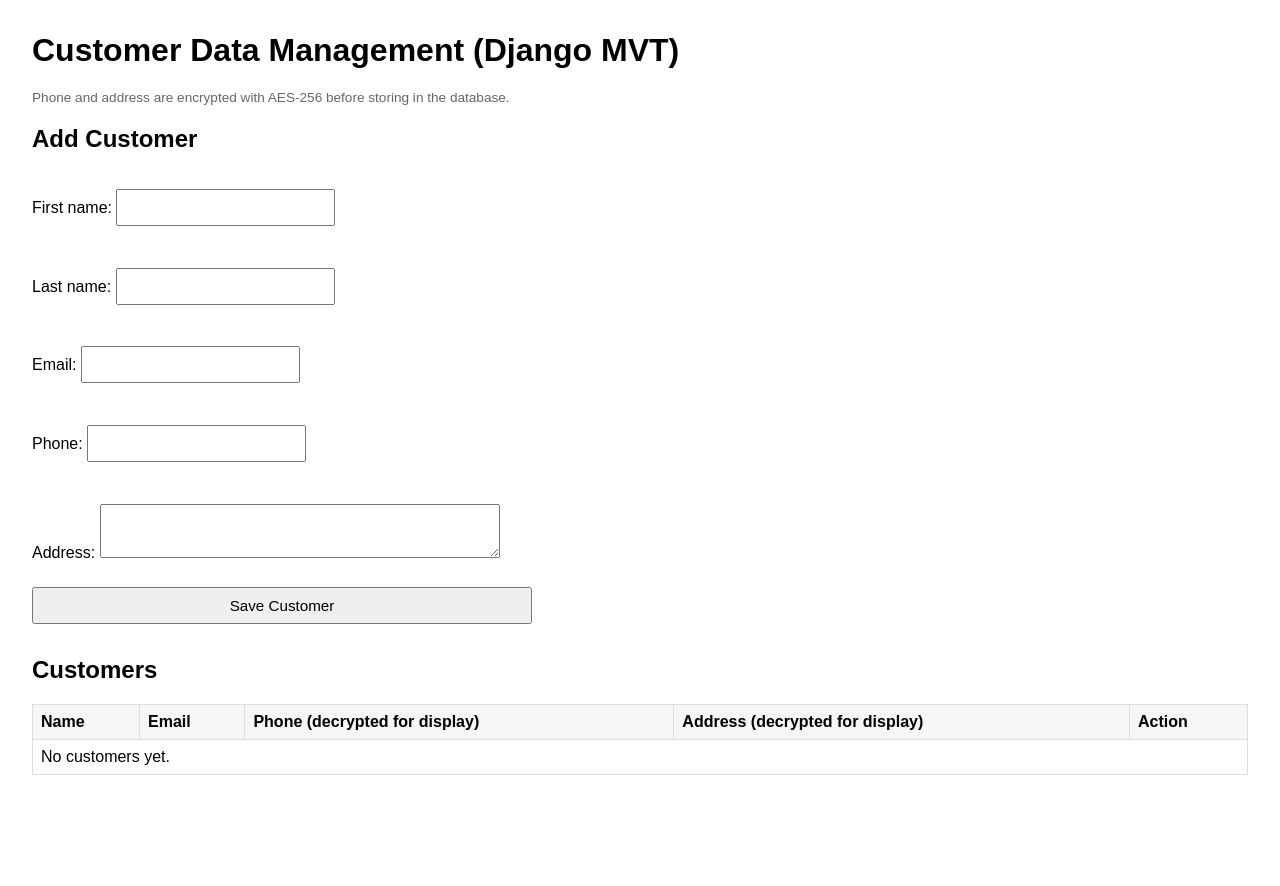
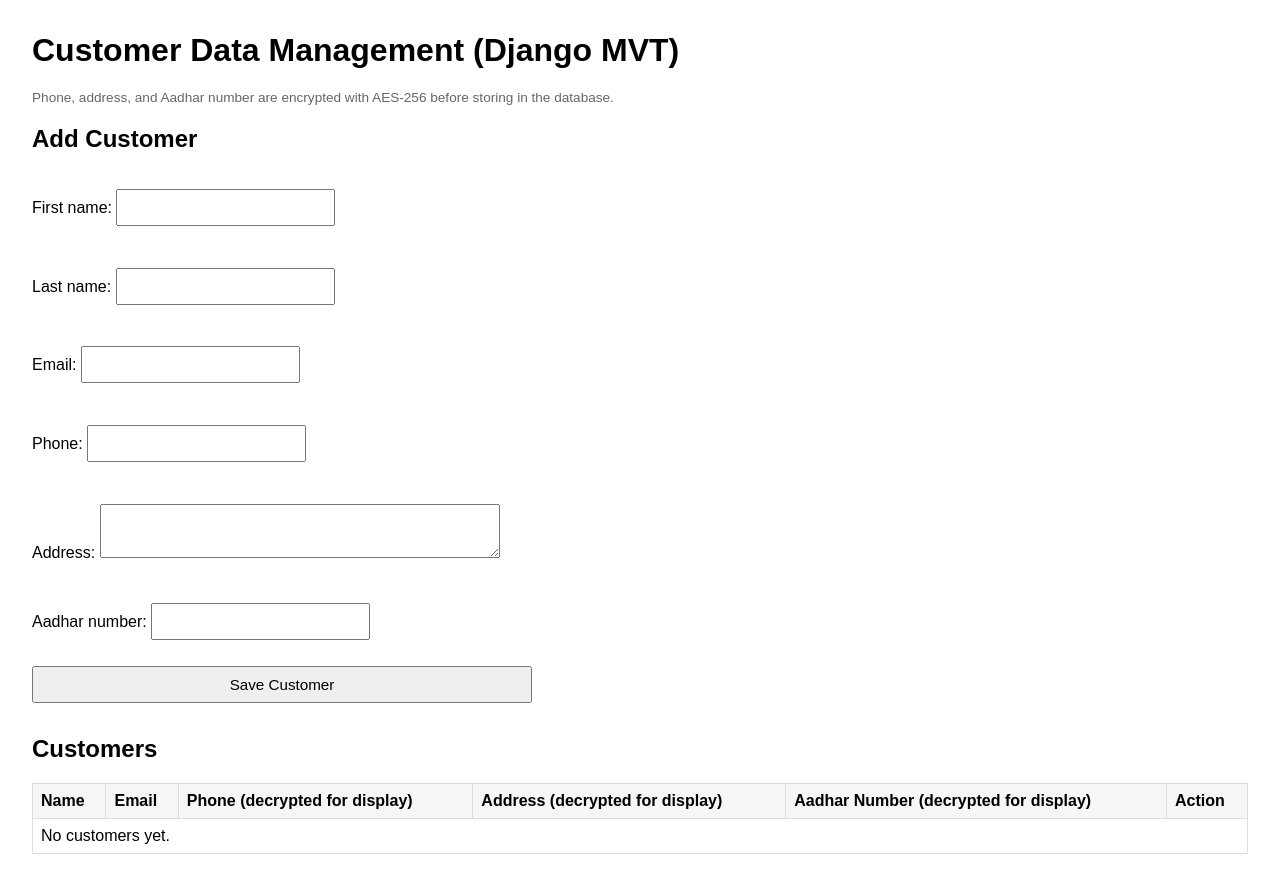
Before and after one commit to Immunity-Health/demo-app-python, a Django app: page / in a window 1280 px wide. Before the commit the page ends 775 px from the top, so only its background shows below. Run offline with Django 5.2, Linux system fonts and the light colour scheme; data that the repository does not hold is empty.

Commit message:
added aadhar number in database

```diff
--- a/backend/customers/forms.py
+++ b/backend/customers/forms.py
@@ -6,21 +6,24 @@ from .models import Customer
 class CustomerForm(forms.ModelForm):
     phone = forms.CharField(required=False)
     address = forms.CharField(required=False, widget=forms.Textarea(attrs={"rows": 2}))
+    aadhar_number = forms.CharField(required=False)
 
     class Meta:
         model = Customer
-        fields = ["first_name", "last_name", "email", "phone", "address"]
+        fields = ["first_name", "last_name", "email", "phone", "address", "aadhar_number"]
 
     def __init__(self, *args, **kwargs):
         super().__init__(*args, **kwargs)
         if self.instance and self.instance.pk:
             self.fields["phone"].initial = self.instance.phone
             self.fields["address"].initial = self.instance.address
+            self.fields["aadhar_number"].initial = self.instance.aadhar_number
 
     def save(self, commit=True):
         instance = super().save(commit=False)
         instance.phone = self.cleaned_data.get("phone", "")
         instance.address = self.cleaned_data.get("address", "")
+        instance.aadhar_number = self.cleaned_data.get("aadhar_number", "")
         if commit:
             instance.save()
         return instance
--- a/backend/customers/models.py
+++ b/backend/customers/models.py
@@ -9,6 +9,7 @@ class Customer(models.Model):
     email = models.EmailField(unique=True)
     phone_encrypted = models.TextField(blank=True, default="")
     address_encrypted = models.TextField(blank=True, default="")
+    aadhar_number_encrypted = models.TextField(blank=True, default="")
     created_at = models.DateTimeField(auto_now_add=True)
     updated_at = models.DateTimeField(auto_now=True)
 
@@ -34,3 +35,13 @@ class Customer(models.Model):
     @address.setter
     def address(self, value: str) -> None:
         self.address_encrypted = encrypt_value(value)
+
+    @property
+    def aadhar_number(self) -> str:
+        if not self.aadhar_number_encrypted:
+            return ""
+        return decrypt_value(self.aadhar_number_encrypted)
+
+    @aadhar_number.setter
+    def aadhar_number(self, value: str) -> None:
+        self.aadhar_number_encrypted = encrypt_value(value)
--- a/backend/customers/templates/customers/customer_list.html
+++ b/backend/customers/templates/customers/customer_list.html
@@ -16,7 +16,7 @@
   </head>
   <body>
     <h1>Customer Data Management (Django MVT)</h1>
-    <p class="small">Phone and address are encrypted with AES-256 before storing in the database.</p>
+    <p class="small">Phone, address, and Aadhar number are encrypted with AES-256 before storing in the database.</p>
 
     <h2>Add Customer</h2>
     <form method="post">
@@ -33,6 +33,7 @@
           <th>Email</th>
           <th>Phone (decrypted for display)</th>
           <th>Address (decrypted for display)</th>
+          <th>Aadhar Number (decrypted for display)</th>
           <th>Action</th>
         </tr>
       </thead>
@@ -43,6 +44,7 @@
             <td>{{ customer.email }}</td>
             <td>{{ customer.phone }}</td>
             <td>{{ customer.address }}</td>
+            <td>{{ customer.aadhar_number }}</td>
             <td>
               <form method="post" action="{% url 'customer_delete' customer.id %}">
                 {% csrf_token %}
@@ -52,7 +54,7 @@
           </tr>
         {% empty %}
           <tr>
-            <td colspan="5">No customers yet.</td>
+            <td colspan="6">No customers yet.</td>
           </tr>
         {% endfor %}
       </tbody>
--- a/backend/customers/views.py
+++ b/backend/customers/views.py
@@ -49,6 +49,7 @@ def customer_api(request):
                 "email": c.email,
                 "phone": c.phone,
                 "address": c.address,
+                "aadhar_number": c.aadhar_number,
             }
             for c in Customer.objects.order_by("-created_at")
         ]
@@ -62,5 +63,6 @@ def customer_api(request):
     )
     customer.phone = body.get("phone", "")
     customer.address = body.get("address", "")
+    customer.aadhar_number = body.get("aadhar_number", "")
     customer.save()
     return JsonResponse({"id": customer.id}, status=201)
--- a/frontend/src/types/customer.ts
+++ b/frontend/src/types/customer.ts
@@ -5,6 +5,7 @@ export interface Customer {
   email: string
   phone: string
   address: string
+  aadhar_number: string
 }
 
 export type NewCustomer = Omit<Customer, 'id'>
```
Also changed, not shown: frontend/src/pages/CustomersPage.tsx (+8 -0 lines), backend/customers/migrations/0002_customer_aadhar_number_encrypted.py (added).
